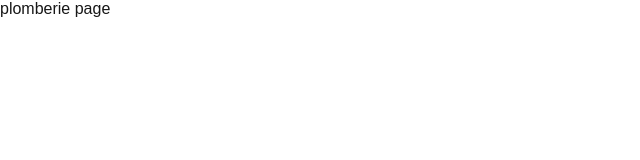
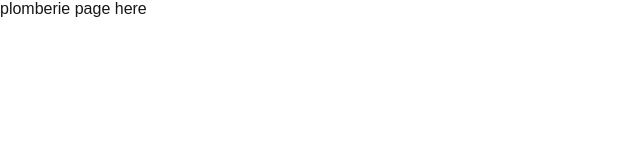
Before and after one commit to fouedd9/Saidane_Assistance, a Next.js app: page /plomberie in a window 1280 px wide. Shown: the top 160 px of the page, without its empty margins (0-640 px from the left). Built offline with nearby package versions, Linux system fonts and the light colour scheme.

Commit message:
deploiment three

```diff
--- a/src/app/plomberie/page.jsx
+++ b/src/app/plomberie/page.jsx
@@ -1,5 +1,5 @@
 import React from "react";
 
 export default function page() {
-  return <div>plomberie page</div>;
+  return <div>plomberie page here </div>;
 }
```
